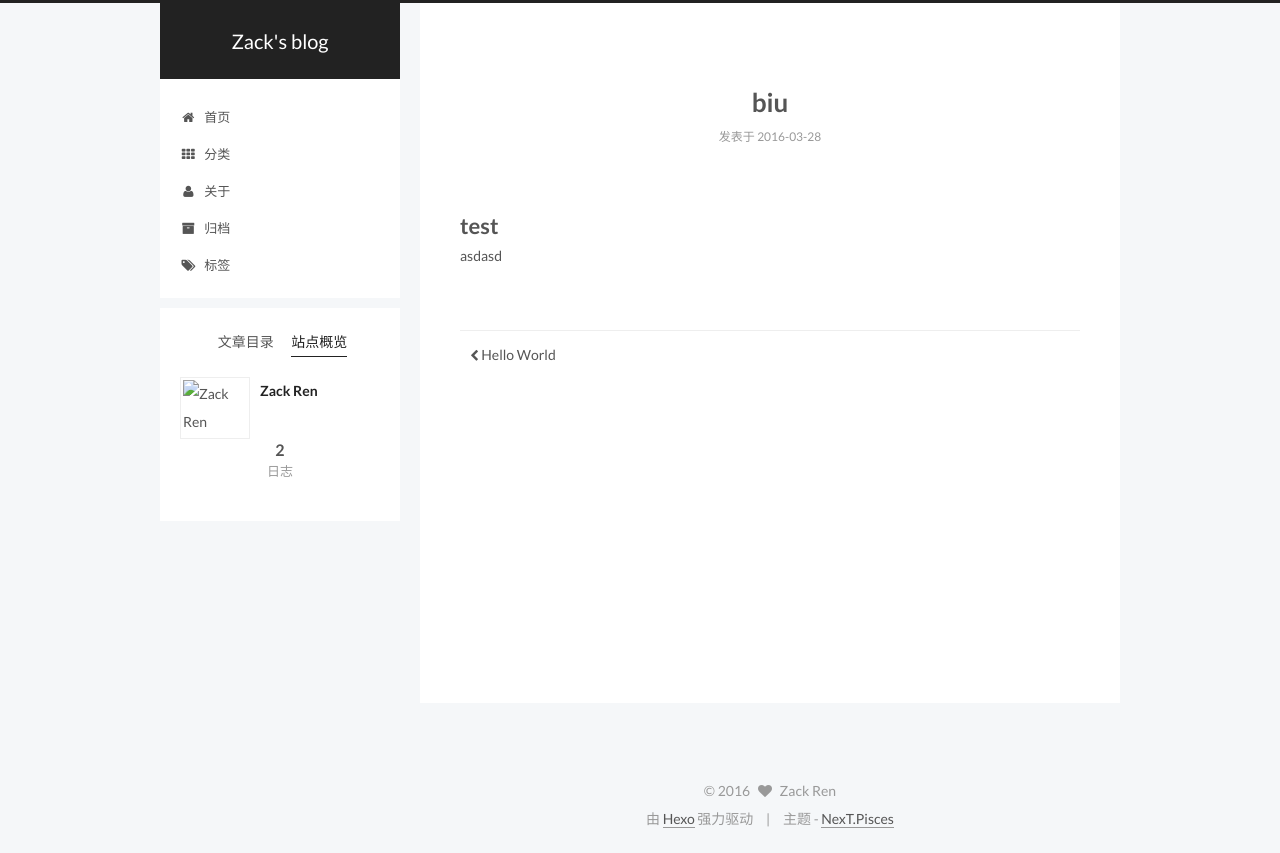
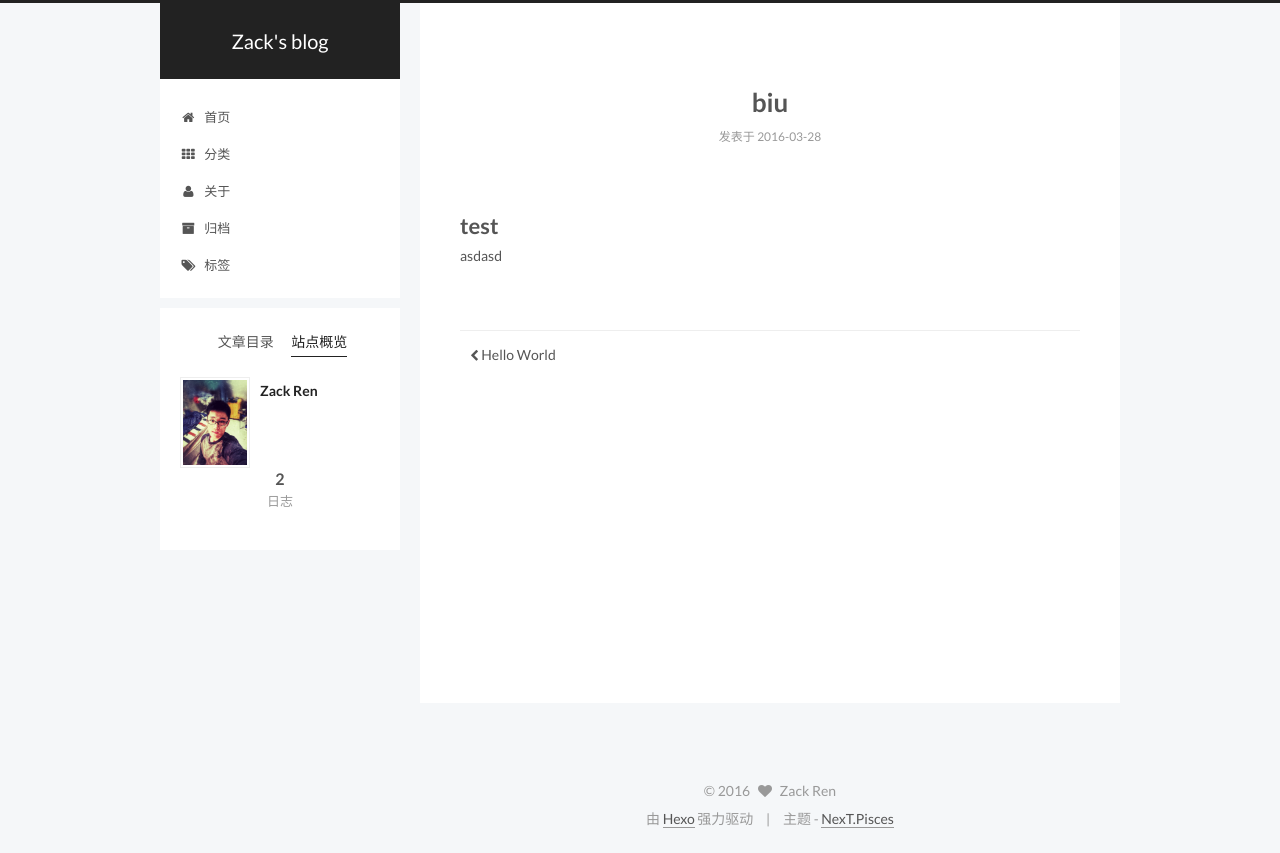
Before and after one commit to Narcissist1/Narcissist1.github.io, a plain HTML site: page 2016/03/28/biu/index.html in a window 1280 px wide. Both pictures are taken after a click on the item "站点概览". Drawn offline with Linux system fonts and the light colour scheme.

Commit message:
Site updated: 2016-03-28 17:18:25

```diff
--- a/2016/03/28/biu/index.html
+++ b/2016/03/28/biu/index.html
@@ -347,7 +347,7 @@
       <section class="site-overview sidebar-panel ">
         <div class="site-author motion-element" itemprop="author" itemscope itemtype="http://schema.org/Person">
           <img class="site-author-image" itemprop="image"
-               src="source/media/profile_photo.jpg"
+               src="/media/profile_photo.jpg"
                alt="Zack Ren" />
           <p class="site-author-name" itemprop="name">Zack Ren</p>
           <p class="site-description motion-element" itemprop="description"></p>
```
Also changed, not shown: 2016/03/28/hello-world/index.html (+1 -1 lines), archives/2016/03/index.html (+1 -1 lines), archives/2016/index.html (+1 -1 lines), archives/index.html (+1 -1 lines), index.html (+1 -1 lines).
